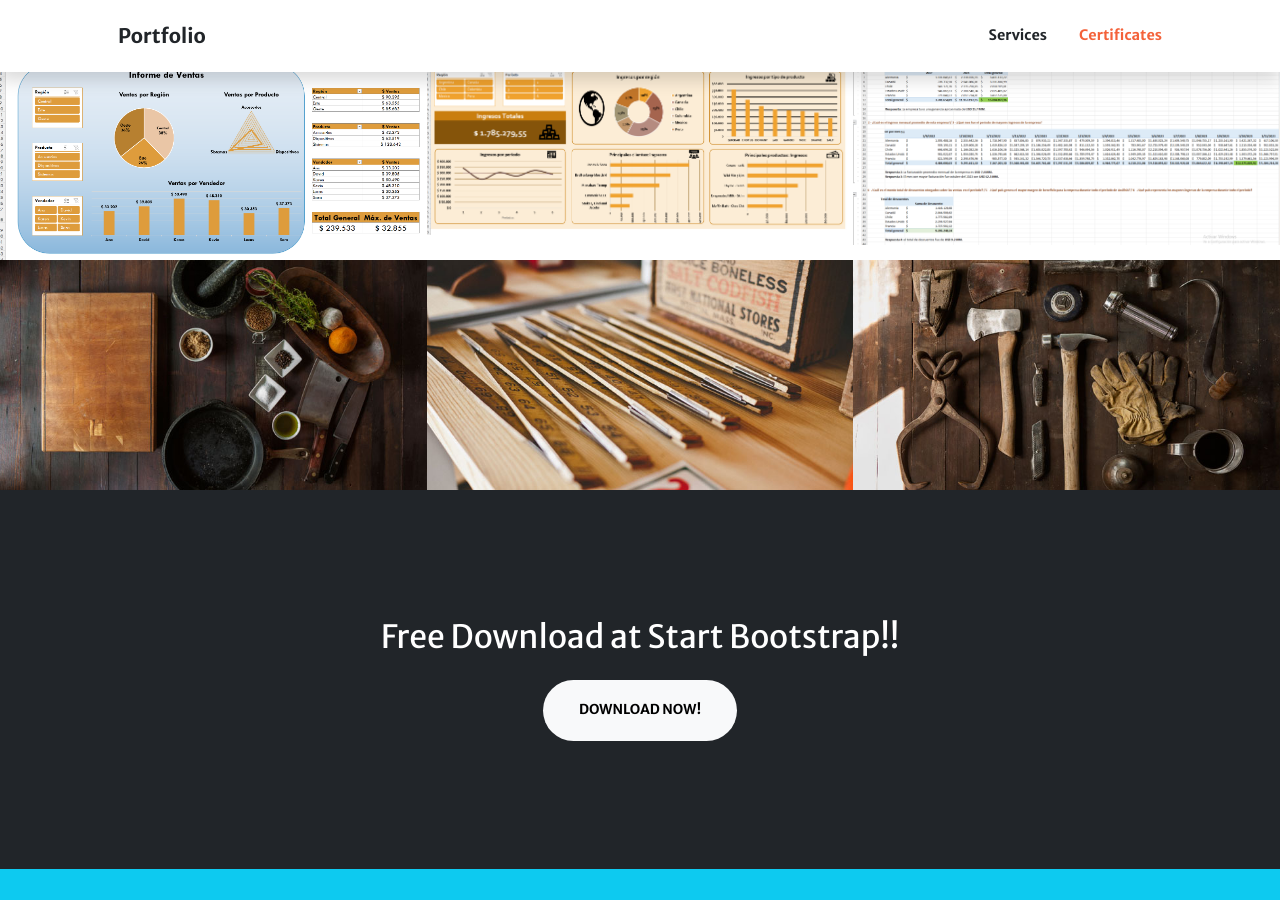
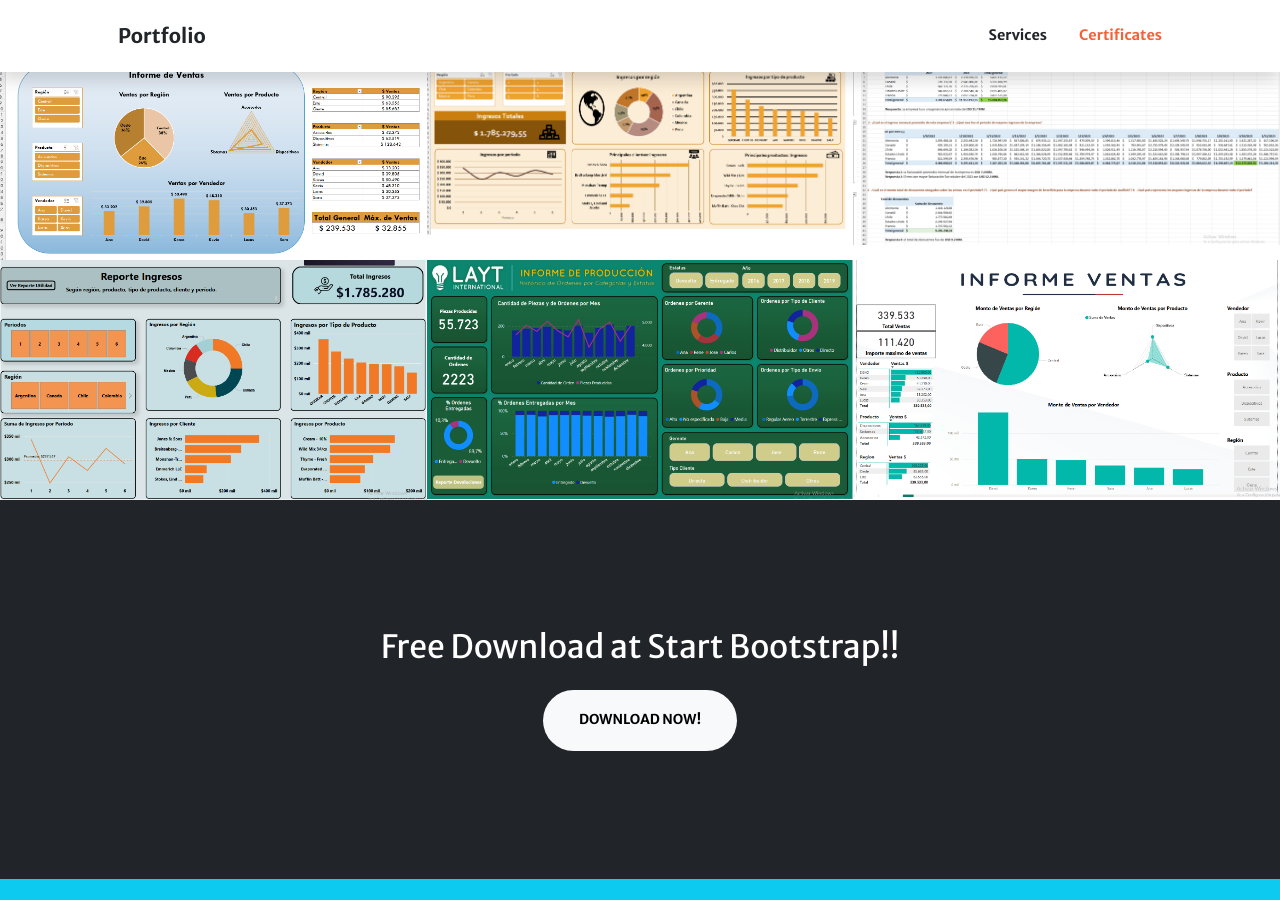
Before and after one commit to Edward-R-analytics/Portfolio, a Jekyll site: the page built from index.md, in a window 1280 px wide and 900 px high, scrolled down 2156 px. Built offline with Jekyll 4.4.1, drawn with Linux system fonts in a browser that asks for light colours; comment, search, counter and statistics services are not loaded.

Commit message:
Update index.md

```diff
--- a/index.md
+++ b/index.md
@@ -62,17 +62,17 @@ sections:
         text: simple excel project without dashboard using only dynamic tables and few formulas to do the analysis
         icon: proyecto-excel3.png
         url: '#'
-      - title: Project 4
+      - title: Power BI Project 1
         text: This is a very short project description.
-        icon: 4.jpg
+        icon: powerbi-proyecto1.png
         url: '#'
-      - title: Project 5
+      - title: Power BI Project 2
         text: This is a very short project description.
-        icon: 5.jpg
+        icon: powerbi-proyecto2.png
         url: '#'
-      - title: Project 6
+      - title: Power BI Project 3
         text: This is a very short project description.
-        icon: 6.jpg
+        icon: powerbi-proyecto3.png
         url: '#'
 
   - type: aside.html
```
